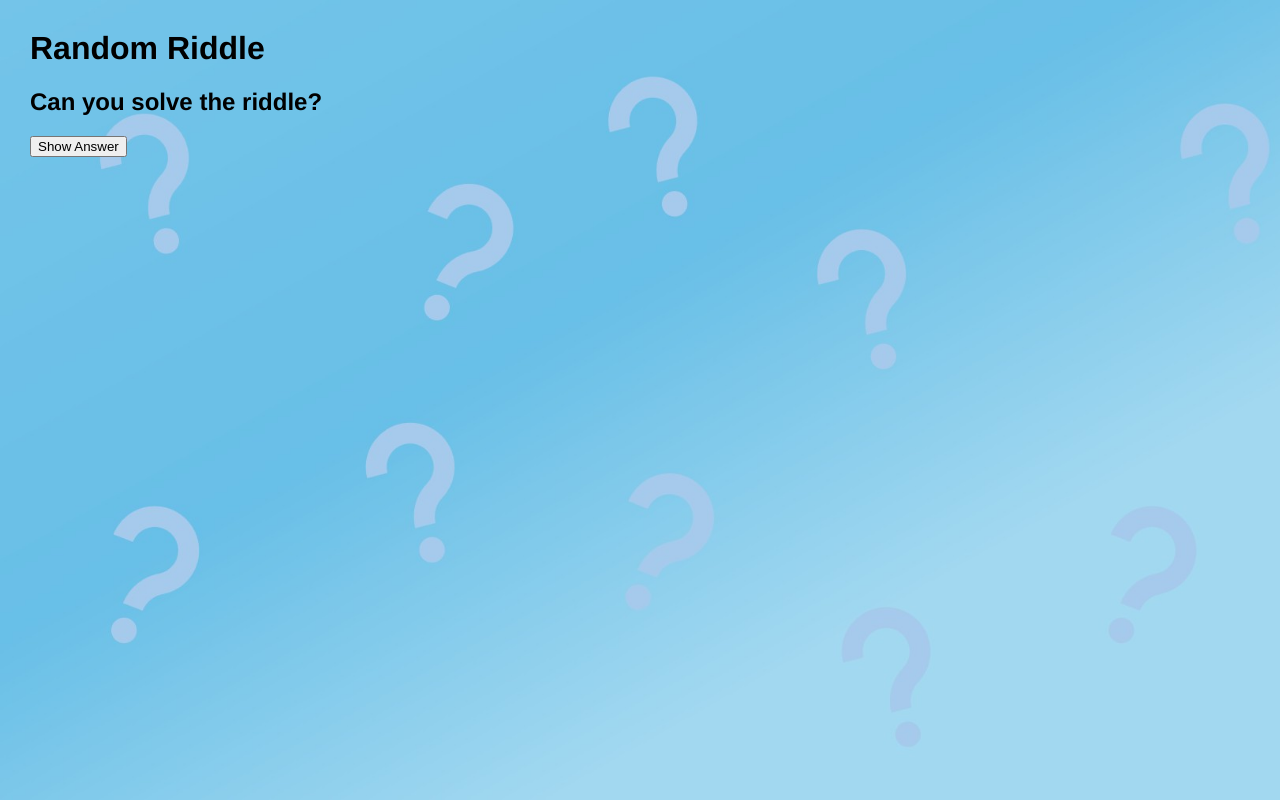
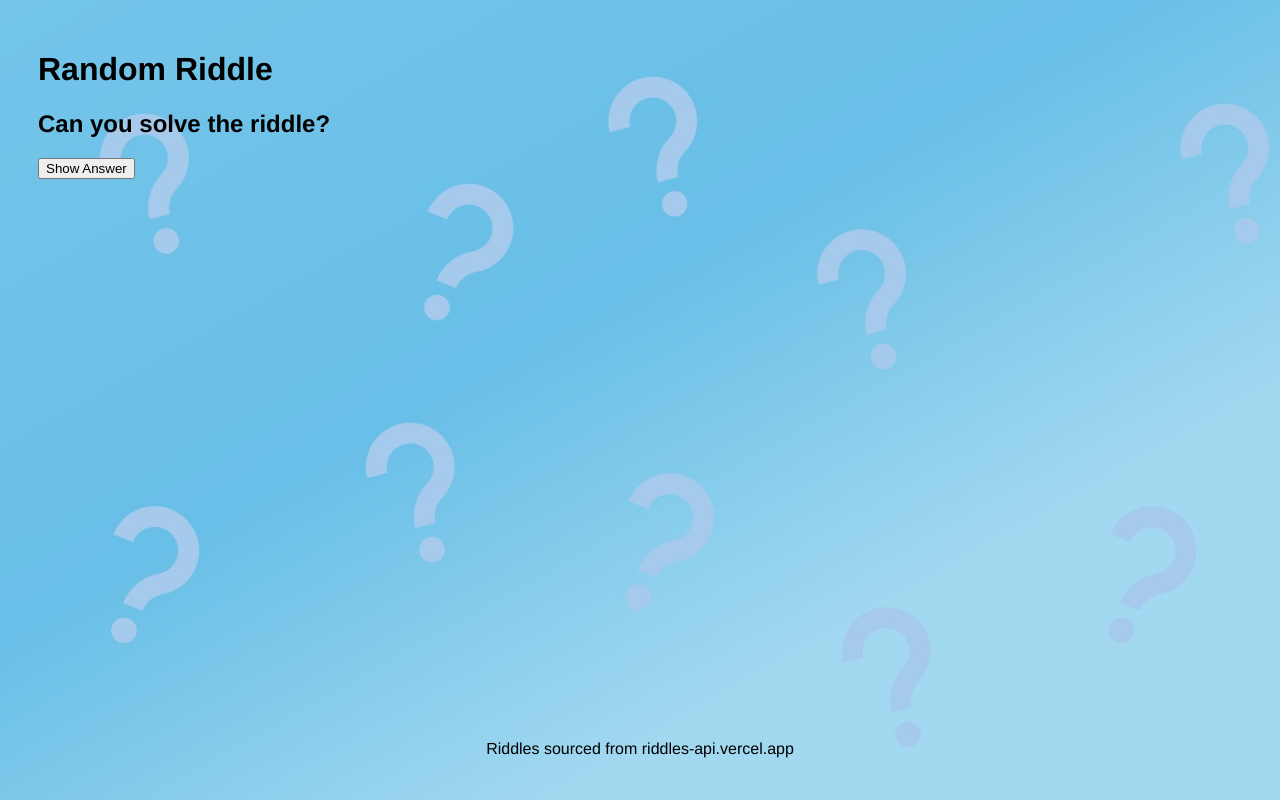
Before and after one commit to ColinKujala/flask-riddles, a Flask app: page / in a window 1280 px wide. Run offline with Flask 3, Linux system fonts and the light colour scheme; data that the repository does not hold is empty.

Commit message:
Added footer to give credit to riddles-api

```diff
--- a/static/css/main.css
+++ b/static/css/main.css
@@ -1,17 +1,24 @@
 body {
-    margin: 20px;
-    padding: 10px;
     font-family: "Helvetica Neue", Helvetica, Arial, sans-serif;
     background-image: url('/static/img/question_background.jpg');
     background-size: cover;
 }
-/*
- * Formatting the header area
- */
-header {
-    background-color: #DFB887;
-    height: 35px;
+
+.page-container {
+    position: relative;
+    min-height: 95vh;
+}
+
+.main-content {
+    margin: 20px;
+    padding: 10px;
+    padding-bottom: 2.5rem;  /* Footer height */
+}
+
+footer {
+    position: absolute;
+    text-align: center;
     width: 100%;
-    opacity: .9;
-    margin-bottom: 10px;
+    bottom: 0;
+    height: 2.5rem;  /* Footer height */
 }
--- a/templates/base.jinja2
+++ b/templates/base.jinja2
@@ -4,8 +4,15 @@
 <link rel="stylesheet" href="{{ url_for('static', filename='css/main.css') }}">
 </head>
 <body>
-	<h1>Random Riddle</h1>
-	<h2>{% block subtitle %} {% endblock subtitle %}</h2>
-	{% block content %} {% endblock content %}
+	<div class="page-container">
+		<div class="main-content">
+			<h1>Random Riddle</h1>
+			<h2>{% block subtitle %} {% endblock subtitle %}</h2>
+			{% block content %} {% endblock content %}
+		</div>
+		<footer>
+			Riddles sourced from riddles-api.vercel.app
+		</footer>
+	</div>
 </body>
 </html>
```
